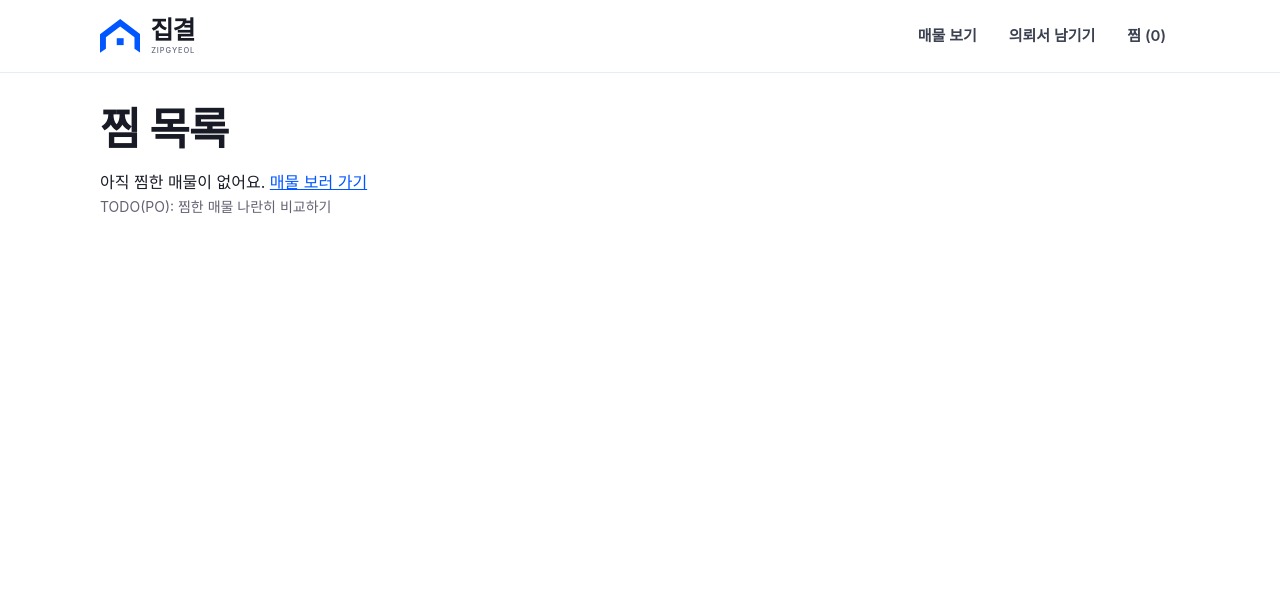
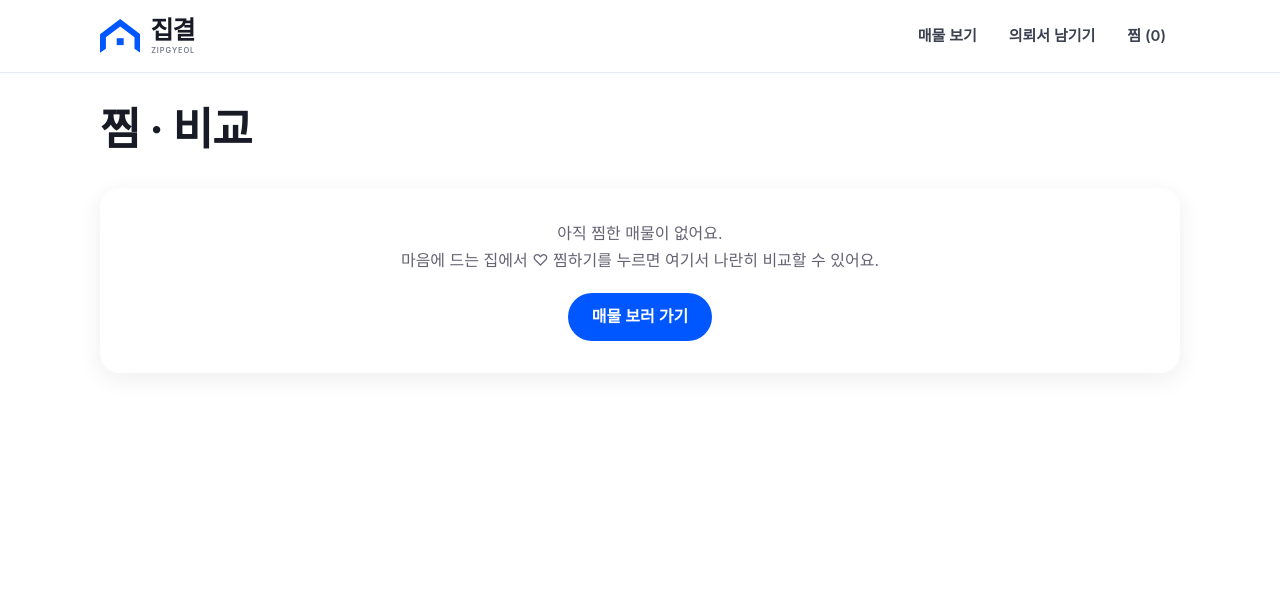
Before and after one commit to muzuksazo/jib-gyeol, a Flask app: page /wishlist in a window 1280 px wide. Shown: the top 613 px of the page. Run offline with Flask 3, Linux system fonts and the light colour scheme; data comes from the database, SQL or seed files in the repository; some web fonts are replaced.

Commit message:
⑤ 찜 · 비교: 나란히 비교 표 · 더 나은 값 ★ 표시 · 비교할 매물 고르기
Co-Authored-By: Claude Opus 5.5 <noreply@anthropic.com>

```diff
--- a/pages/wishlist.py
+++ b/pages/wishlist.py
@@ -1,6 +1,7 @@
 # ⑤ 찜 · 비교 — 담당: PO
-# 주소: /wishlist (내 찜 목록)  ·  /wishlist/toggle/<번호> (찜 / 찜 취소, POST)
+# 주소: /wishlist (내 찜 목록 + 비교 표)  ·  /wishlist/toggle/<번호> (찜 / 찜 취소, POST)
 # 로그인 없이 "이 브라우저"의 찜을 세션에 기억해요. 시크릿 창에선 0개가 정상.
+# 비교할 매물 고르기는 보기만 바꾸는 일이라 GET (?compare=1&compare=5)
 
 from flask import Blueprint, abort, flash, redirect, render_template, request, session, url_for
 
@@ -8,13 +9,53 @@ import db
 
 bp = Blueprint("wishlist", __name__)
 
+MAX_COMPARE = 3   # 한 번에 나란히 비교할 매물 수
+
+
+def _best_ids(rows, key, pick):
+    """rows 중 key 값이 가장 좋은(pick=max/min) 매물 id들. 모두 같으면 강조하지 않아요."""
+    values = [r[key] for r in rows if r[key] is not None]
+    if len(values) < 2 or len(set(values)) == 1:
+        return set()
+    best = pick(values)
+    return {r["id"] for r in rows if r[key] == best}
+
+
+def compare_highlights(rows):
+    """비교 표에서 칸마다 가장 좋은 매물을 표시해요 (넓은 면적 · 많은 방 · 낮은 가격)."""
+    best = {
+        "area_m2": _best_ids(rows, "area_m2", max),
+        "rooms": _best_ids(rows, "rooms", max),
+        "price": set(),
+        "monthly_rent": set(),
+    }
+    deal_types = {r["deal_type"] for r in rows}
+    same_deal = len(deal_types) == 1        # 전세 · 월세 · 매매가 섞이면 가격은 단순 비교 X
+    if same_deal:
+        best["price"] = _best_ids(rows, "price", min)
+        if deal_types == {"월세"}:
+            best["monthly_rent"] = _best_ids(rows, "monthly_rent", min)
+    return best, same_deal
+
 
 @bp.route("/wishlist")
 def index():
     ids = session.get("wish", [])
-    items = [row for row in db.get_listings() if row["id"] in ids]
-    # TODO(PO): 찜한 매물 2~3개 나란히 비교하는 표
-    return render_template("wishlist.html", items=items)
+    items = [row for row in db.get_listings() if row["id"] in ids]   # 지워진 매물은 자동으로 빠져요
+
+    picked = request.args.getlist("compare", type=int)                # 비교할 매물 (없으면 앞의 3개)
+    compare = [row for row in items if row["id"] in picked][:MAX_COMPARE] or items[:MAX_COMPARE]
+    best, same_deal = compare_highlights(compare)
+
+    return render_template(
+        "wishlist.html",
+        items=items,
+        compare=compare,
+        compare_ids=[row["id"] for row in compare],
+        best=best,
+        same_deal=same_deal,
+        max_compare=MAX_COMPARE,
+    )
 
 
 @bp.route("/wishlist/toggle/<int:listing_id>", methods=["POST"])   # 값을 바꾸니까 POST
--- /dev/null
+++ b/static/wishlist.css
@@ -0,0 +1,67 @@
+/* wishlist.css — ⑤ 찜 · 비교 화면 배치만 (담당: PO). 색 · 글꼴 · 버튼은 style.css 변수를 따라요. */
+
+.wish h2 { font-size: 20px; margin: 28px 0 10px; }
+.wish h2 small { font-size: 14px; font-weight: 500; color: var(--color-text-desc); margin-left: 6px; }
+.wish-hint { color: var(--color-text-desc); font-size: 15px; margin: 4px 0 12px; }
+.wish .empty p { margin: 0 0 18px; line-height: 1.7; }
+.muted { color: var(--color-text-desc); }
+
+/* 비교 표 — 좁은 화면에선 표만 옆으로 밀어서 봐요 */
+.compare-scroll {
+  overflow-x: auto;
+  -webkit-overflow-scrolling: touch;
+  background: var(--color-white);
+  border-radius: var(--radius);
+  box-shadow: var(--shadow);
+}
+.compare-scroll:focus-visible { outline: 3px solid var(--color-primary); outline-offset: 2px; }
+
+.compare { width: 100%; min-width: 560px; border-collapse: collapse; font-size: 15px; }
+.compare th, .compare td {
+  padding: 14px 16px;
+  text-align: left;
+  vertical-align: top;
+  border-bottom: 1px solid var(--color-border);
+}
+.compare tbody tr:last-child th, .compare tbody tr:last-child td { border-bottom: 0; }
+.compare tbody th {
+  width: 120px;
+  color: var(--color-text-label);
+  font-weight: 600;
+  white-space: nowrap;
+  background: var(--color-neutral);
+}
+.compare thead th { vertical-align: bottom; }
+
+.compare-thumb {
+  display: flex; align-items: center; justify-content: center;
+  aspect-ratio: 4 / 3;
+  border-radius: var(--radius-sm);
+  overflow: hidden;
+  background: var(--color-sub);
+  margin-bottom: 10px;
+  color: var(--color-primary);
+}
+.compare-thumb img { width: 100%; height: 100%; object-fit: cover; }
+.compare-thumb svg { width: 44px; height: auto; opacity: .45; }
+.compare-title { font-size: 16px; font-weight: 700; color: var(--color-text); text-decoration: none; }
+.compare-title:hover { color: var(--color-primary); }
+
+/* 더 나은 값 — 색만으로 구분하지 않고 ★ 글자도 함께 */
+.compare td.best { background: var(--color-sub); font-weight: 700; color: var(--color-primary); }
+.best-mark { display: block; font-size: 13px; font-weight: 600; margin-top: 2px; }
+
+.btn-small { height: 40px; padding: 0 16px; font-size: 14px; }
+
+/* 비교할 매물 고르기 */
+.wish-pick { margin-top: 24px; }
+.wish-pick h2 { margin-top: 0; }
+.pick-list { list-style: none; padding: 0; margin: 0 0 16px; display: grid; gap: 8px; }
+.pick-list label { display: flex; gap: 10px; align-items: center; cursor: pointer; margin: 0; }
+.pick-list input { width: 20px; height: 20px; accent-color: var(--color-primary); }
+
+/* 화면엔 안 보이고 화면 읽기 프로그램만 읽는 글자 */
+.sr-only {
+  position: absolute; width: 1px; height: 1px; padding: 0; margin: -1px;
+  overflow: hidden; clip: rect(0, 0, 0, 0); white-space: nowrap; border: 0;
+}
--- a/templates/wishlist.html
+++ b/templates/wishlist.html
@@ -1,14 +1,135 @@
 {% extends "base.html" %}
-{# ⑤ 찜 · 비교 — 담당: PO #}
-{% block title %}찜 목록{% endblock %}
+{# ⑤ 찜 · 비교 — 담당: PO. 색 · 모양은 공통 디자인(style.css)을 따르고, wishlist.css 는 비교 표 배치만 맡아요. #}
+{% block title %}찜 · 비교{% endblock %}
+{% block head %}<link rel="stylesheet" href="{{ url_for('static', filename='wishlist.css') }}">{% endblock %}
+
+{# 가격 표시: 22000(만원) → 2억 2,000만 #}
+{% macro won(p) -%}
+  {%- if p is none -%}-
+  {%- elif p >= 10000 -%}{{ p // 10000 }}억{% if p % 10000 %} {{ '{:,}'.format(p % 10000) }}만{% endif %}
+  {%- else -%}{{ '{:,}'.format(p) }}만{%- endif -%}
+{%- endmacro %}
+
 {% block content %}
-<h1>찜 목록</h1>
-<ul class="cards">
-  {% for item in items %}
-  <li><a href="{{ url_for('detail.show', listing_id=item.id) }}">{{ item.title }}</a> · {{ item.region }} · {{ item.deal_type }} {{ item.price }}만</li>
+<div class="wish">
+  <div class="section-head">
+    <h1>찜 · 비교</h1>
+    {% if items %}<span class="chip chip-soft">찜 {{ items|length }}개</span>{% endif %}
+  </div>
+
+  {% if not items %}
+  {# 빈 상태 — 다음 행동을 안내 #}
+  <div class="card empty">
+    <p>아직 찜한 매물이 없어요.<br>마음에 드는 집에서 ♡ 찜하기를 누르면 여기서 나란히 비교할 수 있어요.</p>
+    <a class="btn" href="{{ url_for('listings.index') }}">매물 보러 가기</a>
+  </div>
+
   {% else %}
-  <li>아직 찜한 매물이 없어요. <a href="{{ url_for('listings.index') }}">매물 보러 가기</a></li>
-  {% endfor %}
-</ul>
-<p class="todo">TODO(PO): 찜한 매물 나란히 비교하기</p>
+  {# ── 1. 비교 표 ── #}
+  <section aria-labelledby="compare-title">
+    <h2 id="compare-title">나란히 비교하기</h2>
+
+    {% if compare|length < 2 %}
+    <p class="wish-hint">매물을 하나 더 찜하면 나란히 비교할 수 있어요.</p>
+    {% elif not same_deal %}
+    <p class="wish-hint">거래 유형(전세 · 월세 · 매매)이 섞여 있어서 가격은 강조하지 않았어요.</p>
+    {% endif %}
+
+    <div class="compare-scroll" role="region" aria-labelledby="compare-title" tabindex="0">
+      <table class="compare">
+        <caption class="sr-only">찜한 매물 비교 — 칸마다 더 나은 값에 ★ 표시</caption>
+        <thead>
+          <tr>
+            <th scope="col"><span class="sr-only">항목</span></th>
+            {% for item in compare %}
+            <th scope="col">
+              <a class="compare-thumb" href="{{ url_for('detail.show', listing_id=item.id) }}">
+                {% if item.image_url %}<img src="{{ item.image_url }}" alt="" loading="lazy">
+                {% else %}<svg viewBox="0 0 164 138" aria-hidden="true"><use href="#logo-house"/></svg>{% endif %}
+              </a>
+              <a class="compare-title" href="{{ url_for('detail.show', listing_id=item.id) }}">{{ item.title }}</a>
+            </th>
+            {% endfor %}
+          </tr>
+        </thead>
+        <tbody>
+          <tr>
+            <th scope="row">지역</th>
+            {% for item in compare %}<td>{{ item.region }}</td>{% endfor %}
+          </tr>
+          <tr>
+            <th scope="row">거래 유형</th>
+            {% for item in compare %}<td><span class="chip chip-soft">{{ item.deal_type }}</span></td>{% endfor %}
+          </tr>
+          <tr>
+            <th scope="row">보증금 · 매매가</th>
+            {% for item in compare %}
+            <td class="{% if item.id in best.price %}best{% endif %}">{{ won(item.price) }}{% if item.id in best.price %} <span class="best-mark">★ 가장 낮아요</span>{% endif %}</td>
+            {% endfor %}
+          </tr>
+          <tr>
+            <th scope="row">월세</th>
+            {% for item in compare %}
+            <td class="{% if item.id in best.monthly_rent %}best{% endif %}">{% if item.monthly_rent %}{{ item.monthly_rent }}만{% else %}-{% endif %}{% if item.id in best.monthly_rent %} <span class="best-mark">★ 가장 낮아요</span>{% endif %}</td>
+            {% endfor %}
+          </tr>
+          <tr>
+            <th scope="row">방</th>
+            {% for item in compare %}
+            <td class="{% if item.id in best.rooms %}best{% endif %}">{% if item.rooms %}{{ item.rooms }}개{% else %}-{% endif %}{% if item.id in best.rooms %} <span class="best-mark">★ 가장 많아요</span>{% endif %}</td>
+            {% endfor %}
+          </tr>
+          <tr>
+            <th scope="row">면적</th>
+            {% for item in compare %}
+            <td class="{% if item.id in best.area_m2 %}best{% endif %}">{% if item.area_m2 %}{{ item.area_m2 }}㎡ <small>({{ (item.area_m2 / 3.3058)|round(1) }}평)</small>{% else %}-{% endif %}{% if item.id in best.area_m2 %} <span class="best-mark">★ 가장 넓어요</span>{% endif %}</td>
+            {% endfor %}
+          </tr>
+          <tr>
+            <th scope="row">층</th>
+            {% for item in compare %}<td>{% if item.floor %}{{ item.floor }}층{% else %}-{% endif %}</td>{% endfor %}
+          </tr>
+          <tr>
+            <th scope="row">3D 둘러보기</th>
+            {% for item in compare %}
+            <td>{% if item.splat_url %}<a href="{{ url_for('detail.show', listing_id=item.id) }}">360° 3D 보기</a>{% else %}<span class="muted">준비 중</span>{% endif %}</td>
+            {% endfor %}
+          </tr>
+          <tr>
+            <th scope="row"><span class="sr-only">찜 취소</span></th>
+            {% for item in compare %}
+            <td>
+              <form method="post" action="{{ url_for('wishlist.toggle', listing_id=item.id) }}">
+                <button class="btn btn-sub btn-small" aria-label="{{ item.title }} 찜 취소">♥ 찜 취소</button>
+              </form>
+            </td>
+            {% endfor %}
+          </tr>
+        </tbody>
+      </table>
+    </div>
+  </section>
+
+  {# ── 2. 비교할 매물 고르기 (찜이 비교 칸보다 많을 때만) — 보기만 바꾸니까 GET ── #}
+  {% if items|length > max_compare %}
+  <section class="card-soft wish-pick" aria-labelledby="pick-title">
+    <h2 id="pick-title">비교할 매물 고르기 <small>최대 {{ max_compare }}개</small></h2>
+    <form method="get">
+      <ul class="pick-list">
+        {% for item in items %}
+        <li>
+          <label>
+            <input type="checkbox" name="compare" value="{{ item.id }}" {% if item.id in compare_ids %}checked{% endif %}>
+            {{ item.title }} <span class="muted">· {{ item.region }} · {{ item.deal_type }}</span>
+          </label>
+        </li>
+        {% endfor %}
+      </ul>
+      <button class="btn">이 매물로 비교하기</button>
+      <p class="wish-hint">{{ max_compare }}개보다 많이 고르면 앞에서부터 {{ max_compare }}개만 비교해요.</p>
+    </form>
+  </section>
+  {% endif %}
+  {% endif %}
+</div>
 {% endblock %}
```
